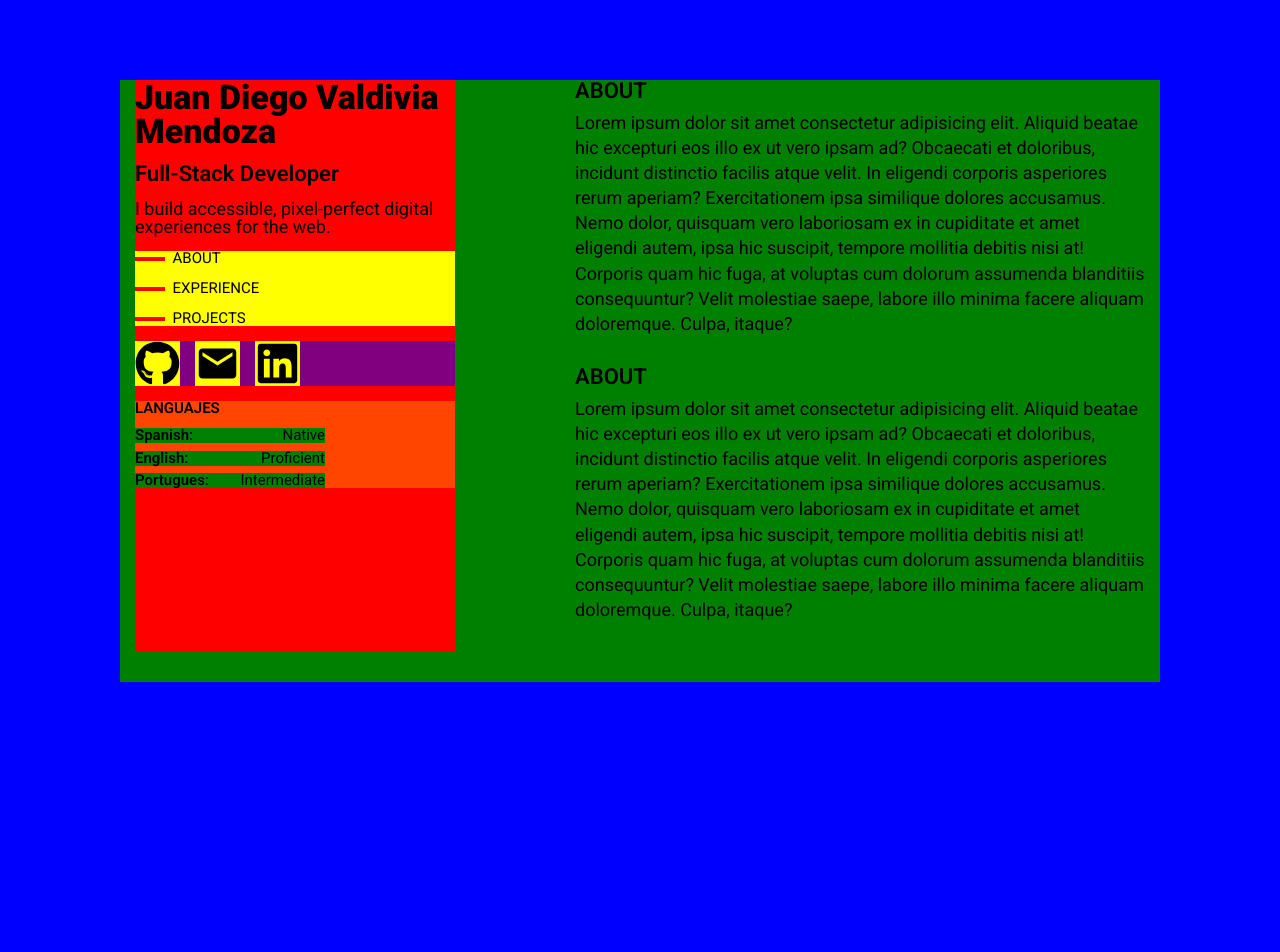
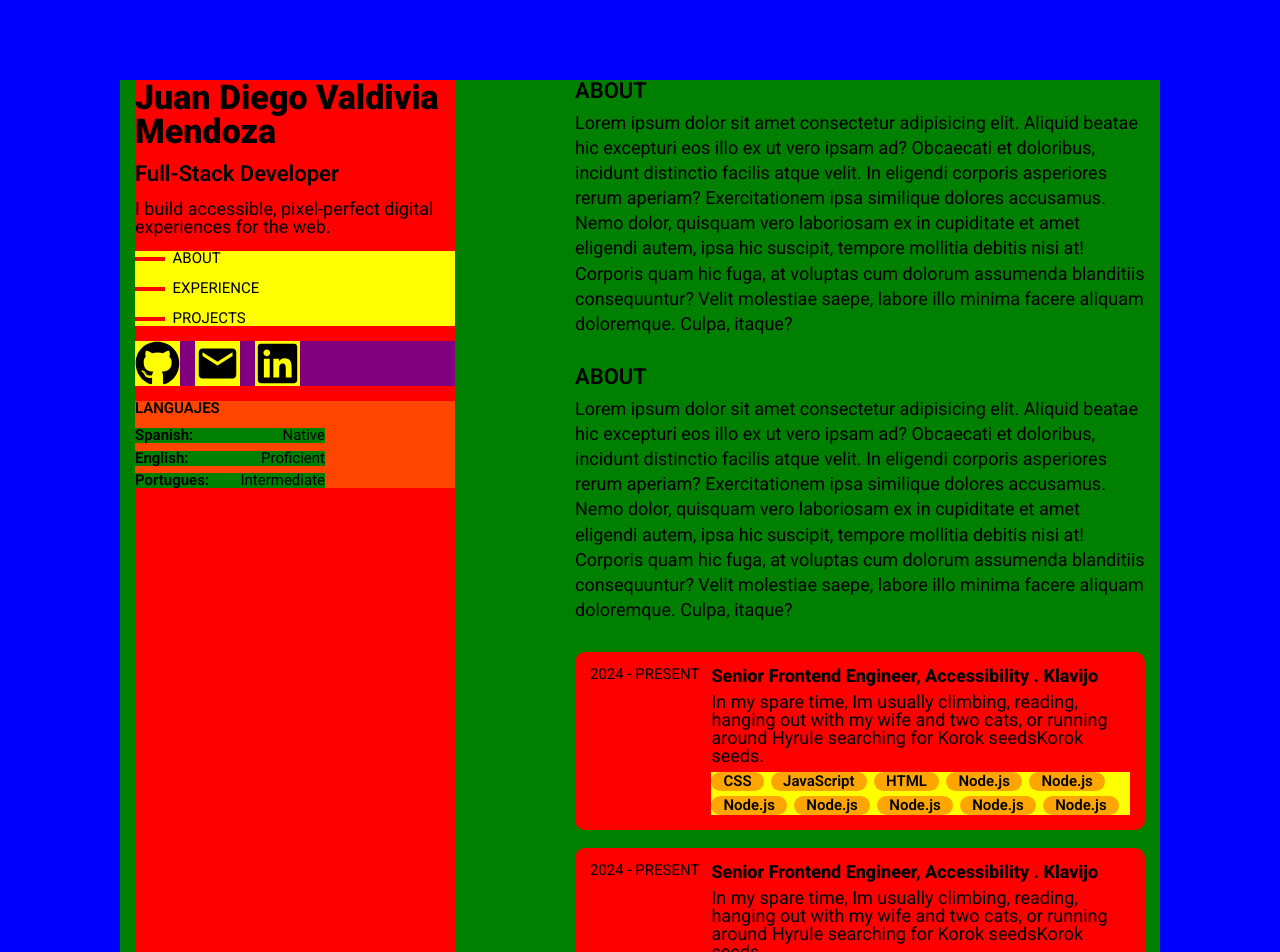
Before and after one commit to JD17VM/web-portfolio, a React (Vite) app: page / in a window 1280 px wide. Shown: the top 952 px of the page. Before the commit the page ends 800 px from the top, so only its background shows below. Built offline with nearby package versions, Linux system fonts and the light colour scheme.

Commit message:
:construction: feat: add job card with skill labels

```diff
--- a/src/App.jsx
+++ b/src/App.jsx
@@ -2,6 +2,8 @@ import styles from './assets/styles/estilos_pagina_inicio.module.scss'
 import { FaGithub } from "react-icons/fa";
 import { MdEmail } from "react-icons/md";
 import { FaLinkedin } from "react-icons/fa";
+
+import JobCard from './widgets/JobCard'
 
 function App() {
 
@@ -51,9 +53,9 @@ function App() {
       </div>
 
       <div className={styles['container-experience']}>
-        <div className={styles['job-card']}>
-
-        </div>
+        <JobCard/>
+        <JobCard/>
+        <JobCard/>
       </div>
 
       <div className={styles['container-projects']}>
--- a/src/assets/styles/estilos_pagina_inicio.module.scss
+++ b/src/assets/styles/estilos_pagina_inicio.module.scss
@@ -117,6 +117,12 @@
     }
 }
 
+.container-experience{
+    display: flex;
+    flex-direction: column;
+    row-gap: 1.2rem;
+}
+
 
 
 @media only screen and (max-width: 979px) { /* Pantallas medianas 980*/
--- /dev/null
+++ b/src/assets/styles/job-card-styles.module.scss
@@ -0,0 +1,29 @@
+.job-card{
+    background-color: red;
+    font-size: var(--fuente_tamanio_titulo_4);
+    display: flex;
+    width: 100%;
+    box-sizing: border-box;
+    column-gap: 0.8rem;
+    padding: 1rem;
+    border-radius: 10px;
+
+    > p{
+        font-size: var(--fuente_tamanio_titulo_5);
+        flex-shrink: 0;
+
+    }
+
+    > div{
+        width: auto;
+        flex: 1 1 auto;
+        display: flex;
+        flex-direction: column;
+        row-gap: 0.5rem;
+
+        > h3{
+            font-weight: var(--fuente_extrabold);
+        }
+    }
+
+}
--- /dev/null
+++ b/src/assets/styles/skill-label-styles.module.scss
@@ -0,0 +1,15 @@
+.skill-label{
+    background-color: orange;
+    padding: 2px 0.8rem;
+    border-radius: 1rem;
+    font-size: var(--fuente_tamanio_titulo_5);
+    font-weight: var(--fuente_semibold);
+}
+
+.skill-label-container{
+    display: flex;
+    column-gap: 0.5rem;
+    row-gap: 5px;
+    background-color: yellow;
+    flex-wrap: wrap;
+}
--- /dev/null
+++ b/src/widgets/JobCard.jsx
@@ -0,0 +1,17 @@
+import styles from '../assets/styles/job-card-styles.module.scss'
+import SkillLabelContainer from './SkillLabelContainer';
+
+const JobCard = () => {
+    return(
+        <div className={styles['job-card']}>
+            <p>2024 - PRESENT</p>
+            <div>
+                <h3>Senior Frontend Engineer, Accessibility . Klavijo</h3>
+                <p>In my spare time, Im usually climbing, reading, hanging out with my wife and two cats, or running around Hyrule searching for Korok seedsKorok seeds.</p>
+                <SkillLabelContainer/>
+            </div>
+        </div>
+    )
+}
+
+export default JobCard;
--- /dev/null
+++ b/src/widgets/SkillLabelContainer.jsx
@@ -0,0 +1,31 @@
+import styles from '../assets/styles/skill-label-styles.module.scss'
+
+const SkillLabel = ({children}) => {
+    return (
+        <div className={styles['skill-label']}>
+            <p>{children}</p>
+        </div>
+    )
+}
+
+const SkillLabelContainer = () => {
+    return(
+        <div className={styles['skill-label-container']}>
+            <SkillLabel>CSS</SkillLabel>
+            <SkillLabel>JavaScript</SkillLabel>
+            <SkillLabel>HTML</SkillLabel>
+            <SkillLabel>Node.js</SkillLabel>
+            <SkillLabel>Node.js</SkillLabel>
+            <SkillLabel>Node.js</SkillLabel>
+            <SkillLabel>Node.js</SkillLabel>
+            <SkillLabel>Node.js</SkillLabel>
+            <SkillLabel>Node.js</SkillLabel>
+            <SkillLabel>Node.js</SkillLabel>
+        </div>
+    )
+}
+
+
+
+
+export default SkillLabelContainer;
```
Also changed, not shown: 1 other file (tests, documents, lock files or other folders).
